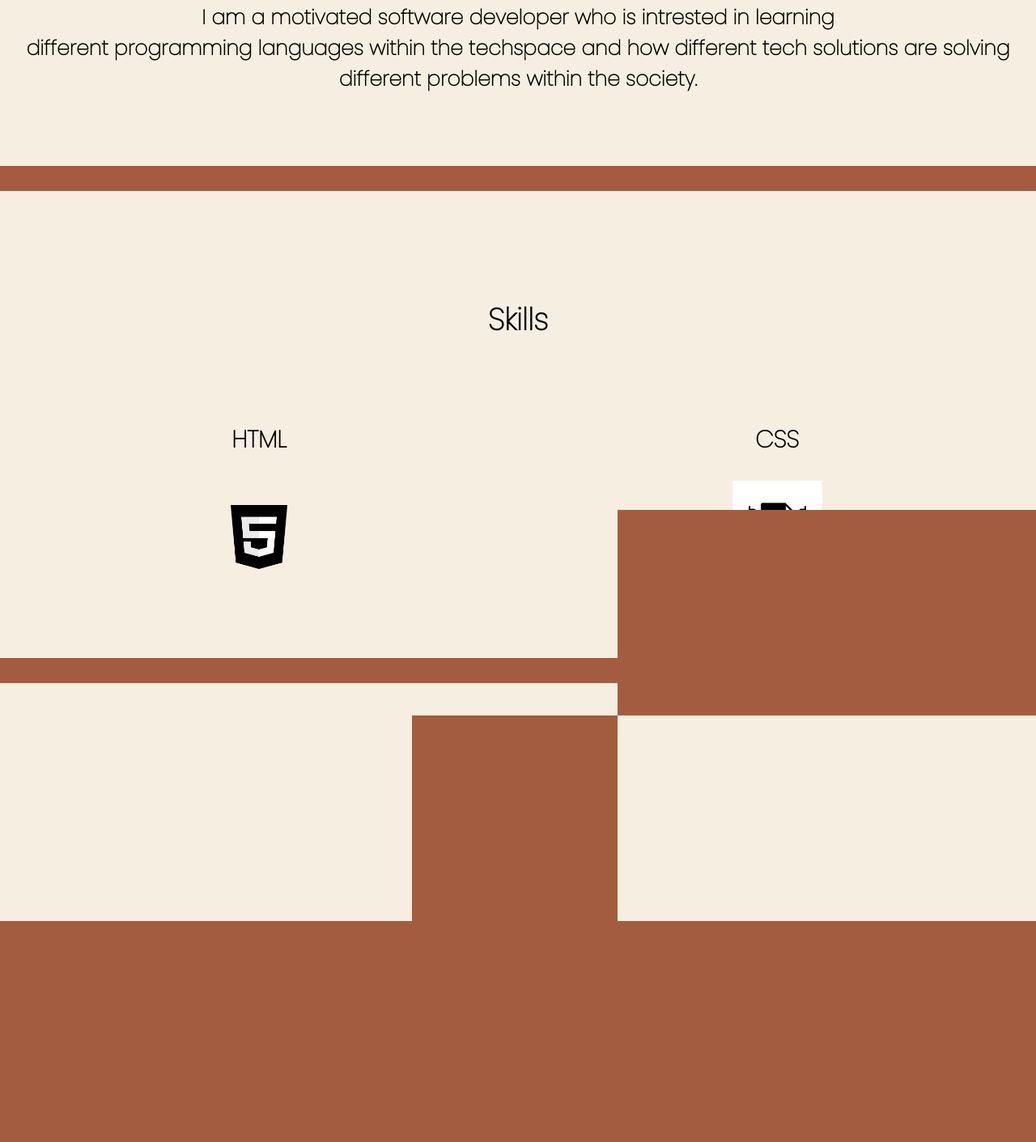
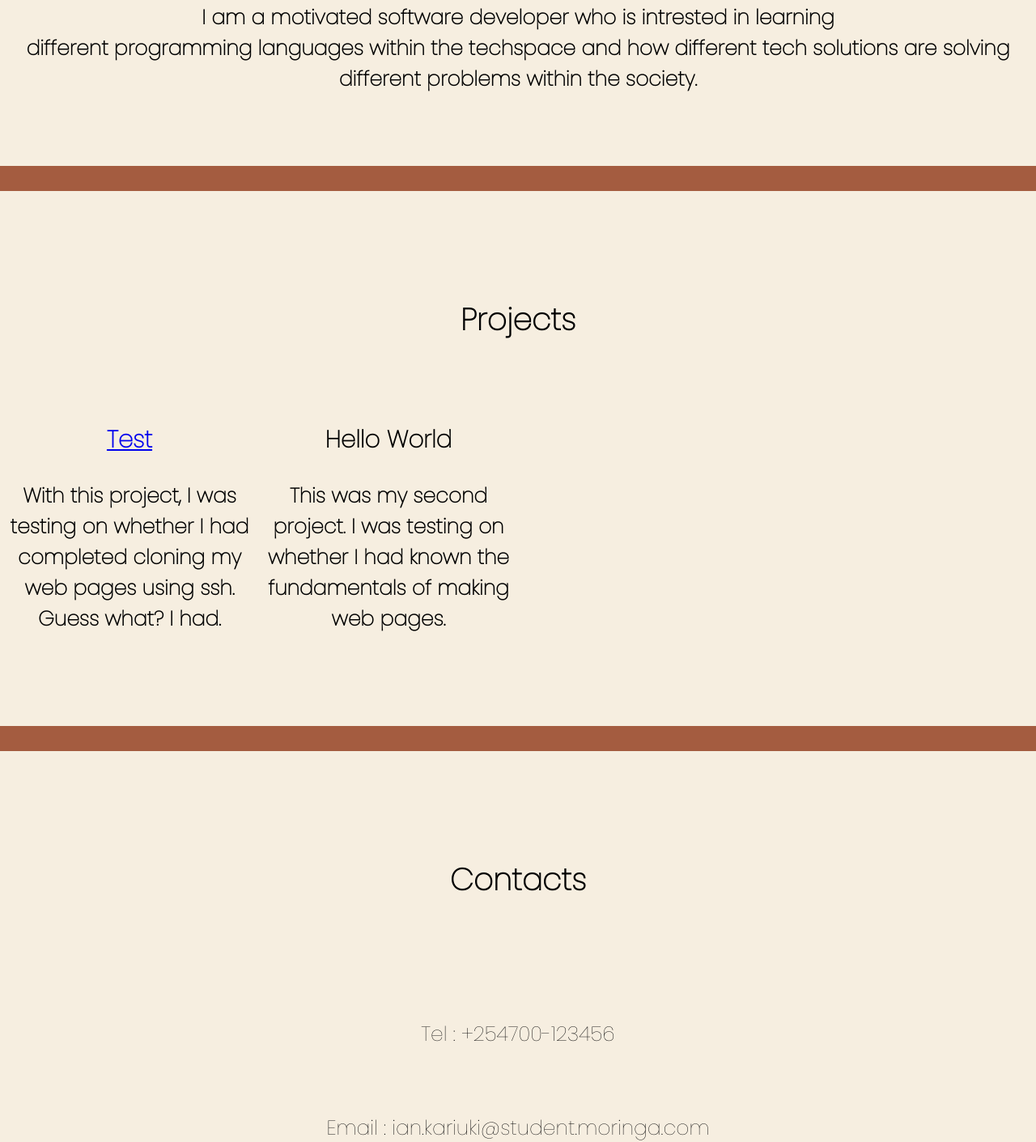
Before and after one commit to ianmwema07/portfolio, a plain HTML site: page index.html in a window 1280 px wide. Shown: the part 895-2306 px from the top of the page at 81% size. Before the commit the page ends 2183 px from the top, so only its background shows below. Drawn offline with Linux system fonts and the light colour scheme.

Commit message:
add changes to Readme file

```diff
--- a/css/styles.css
+++ b/css/styles.css
@@ -114,16 +114,11 @@ body {
 }
 
 .html {
-  width: 50%;
-}
-
-.html img {
-  width: 70px;
-  padding-top: 30px;
+  width: 25%;
 }
 
 .css {
-  width: 50%;
+  width: 25%;
 }
 
 .contacts {
@@ -136,10 +131,11 @@ body {
 
 .contacts h1 {
   padding-top: 3.5em;
-  padding-bottom: 1em;
 }
 .contacts p {
   font-weight: 600;
   padding-bottom: 3.5em;
-  margin-top: 20px;
 }
+.telephone {
+  padding-bottom: 40px;
+}
--- a/index.html
+++ b/index.html
@@ -14,7 +14,7 @@
           <li><a><span class="name">IAN KARIUKI</span></a></li>
           <li><a href="#home">Home</a></li>
           <li><a href="#about">About</a></li>
-          <li><a href="#skills">Skills</a></li>
+          <li><a href="#Projects">Skills</a></li>
           <li><a href="#contacts">Contacts</a></li>
         </div>
       </ul>
@@ -33,17 +33,17 @@
         <p>I am a motivated software developer who is intrested in learning <br> different programming languages within the techspace and how different tech solutions are solving different problems within the society.</p>
       </div>
     </section>
-    <section id="skills">
+    <section id="projects">
       <div class="skills">
-        <h1>Skills</h1>
+        <h1>Projects</h1>
         <div class="skills-content">
           <div class="html">
-            <h3>HTML</h3>
-            <img src="images/html-logo.png" alt="html logo">
+            <h3> <a href="https://github.com/ianmwema07/test">Test</a> </h3>
+            <p>With this project, I was testing on whether I had completed cloning my web pages using ssh. Guess what? I had.</p>
           </div>
           <div class="css">
-            <h3>CSS</h3>
-            <img src="images/css-logo.png" alt="css logo">
+            <h3>Hello World</h3>
+            <p>This was my second project. I was testing on whether I had known the fundamentals of making web pages.</p>
           </div>
         </div>
       </div>
@@ -52,10 +52,9 @@
       <div class="contacts">
         <h1>Contacts</h1>
         <p>
-          Tel : +254700-123456 <br>
+         <div class="telephone">Tel : +254700-123456 </div> <br>
           Email : ian.kariuki@student.moringa.com
         </p>
-
       </div>
     </section>
   </body>
```
Also changed, not shown: 1 other file.
